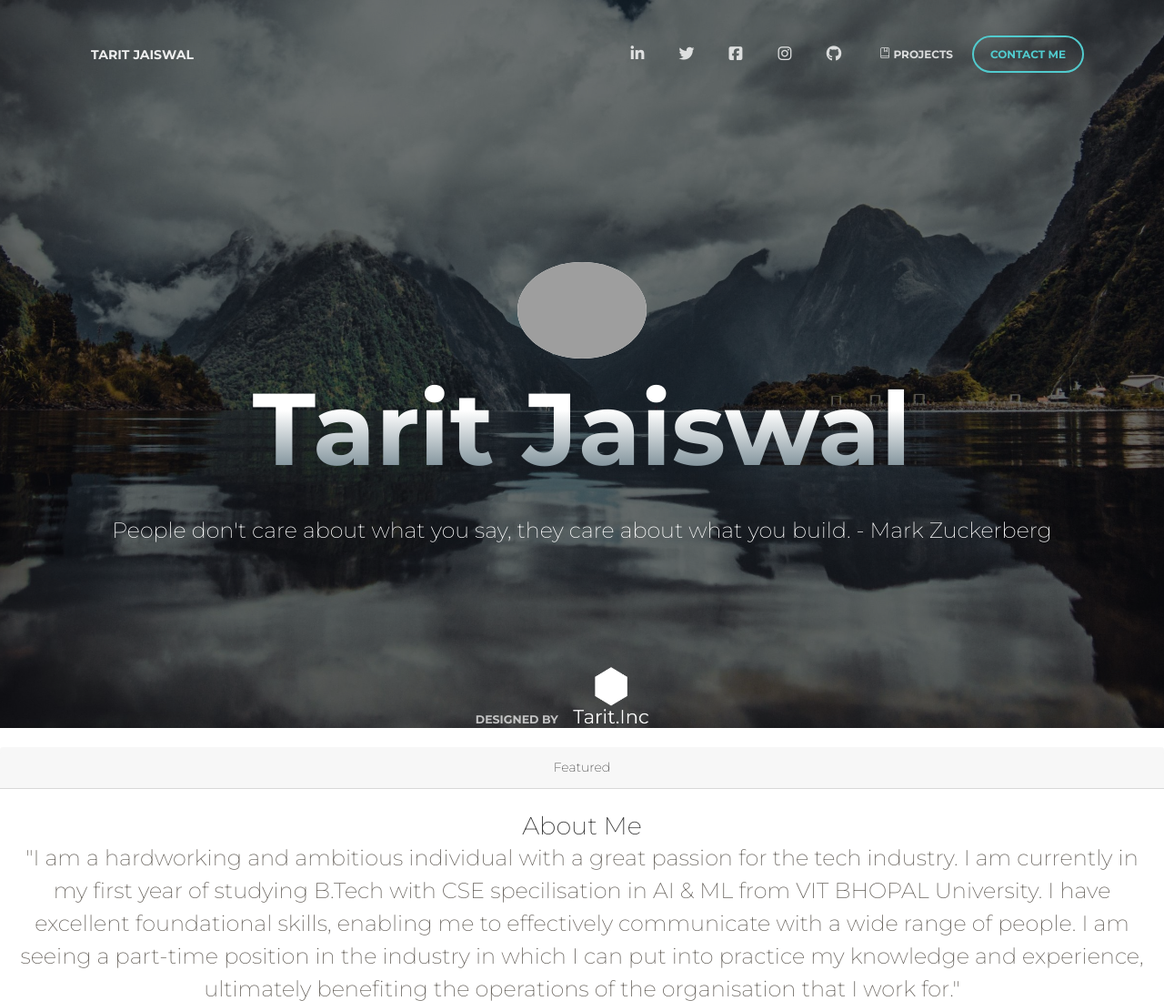
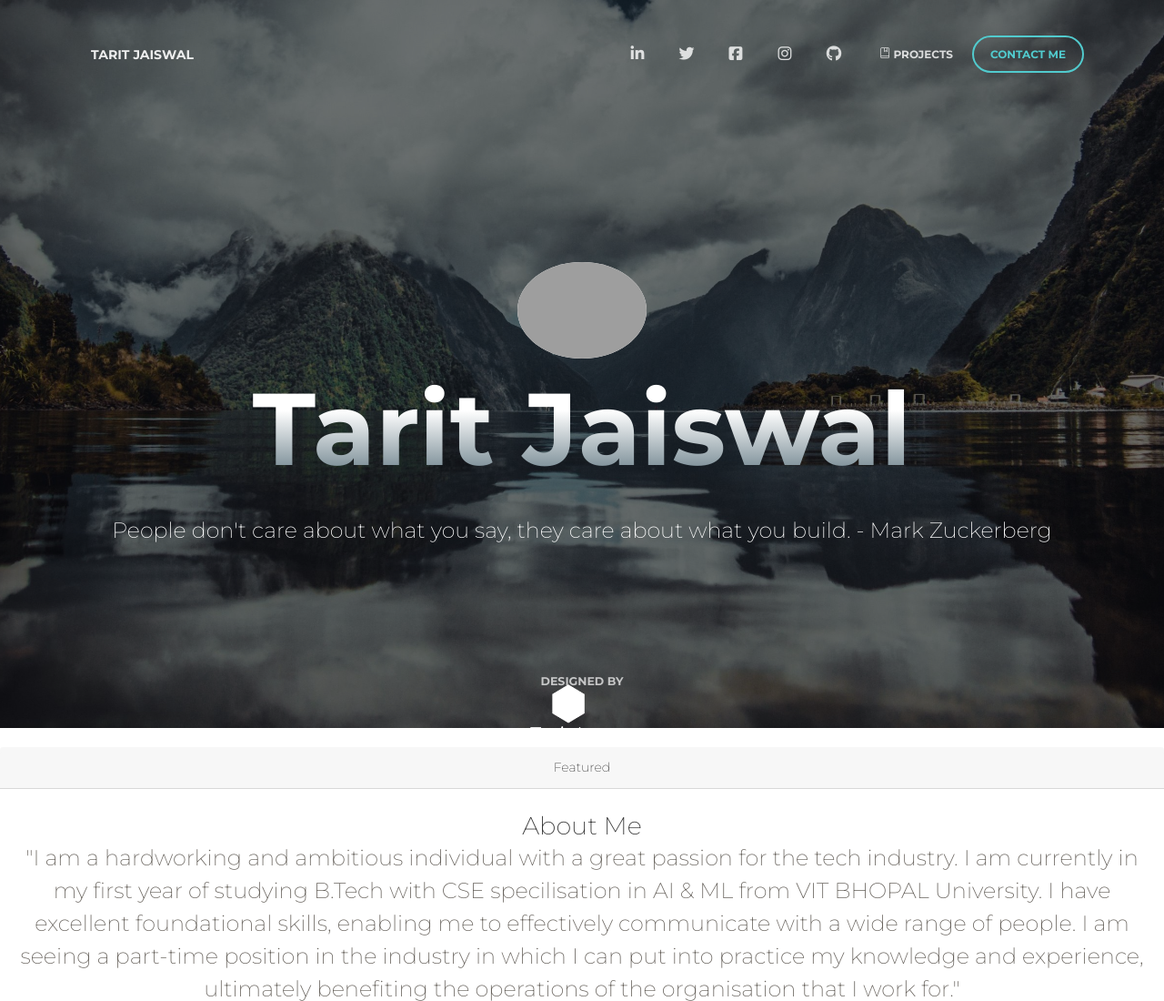
Before and after one commit to cgincognito01/tarit_jaiswal, a plain HTML site: page index.html in a window 1280 px wide. Shown: the top 1100 px of the page at 91% size. Drawn offline with nearby package versions, Linux system fonts and the light colour scheme; some packages are replaced by stand-ins of ours; files that its build step writes are made by us from their sources; grey boxes are pictures that could not be loaded; files whose address does not match are found by name.

Commit message:
Update index.html

```diff
--- a/index.html
+++ b/index.html
@@ -95,7 +95,8 @@
         <h2 class="presentation-subtitle text-center">People don't care about what you say, they care about what you build. - Mark Zuckerberg</h2>
       </div>
     </div>
-    <h6 class="category category-absolute">Designed by
+    <h6 class="category category-absolute">Designed by<br>
+
       <a href="" target="_blank">
         <img src="./assets/img/logo/logo-hex.png" class="logo">
       </a>
```
